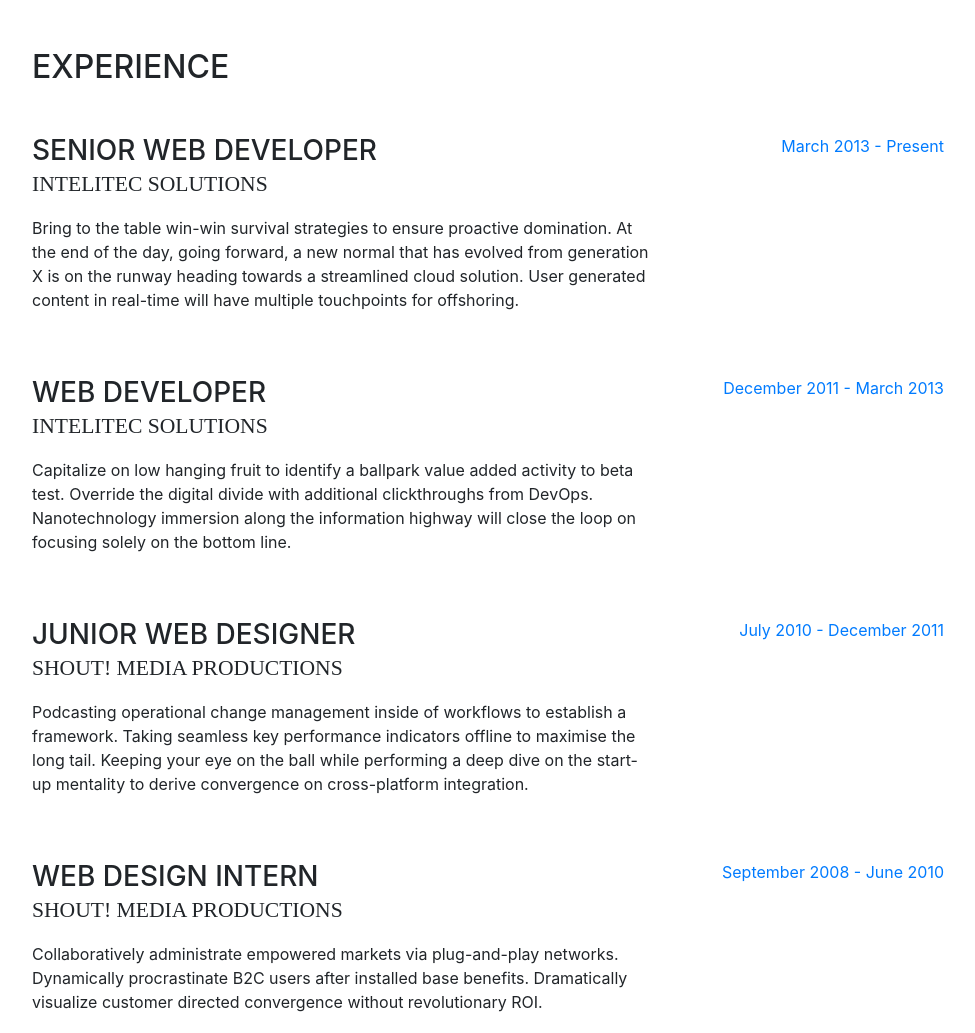
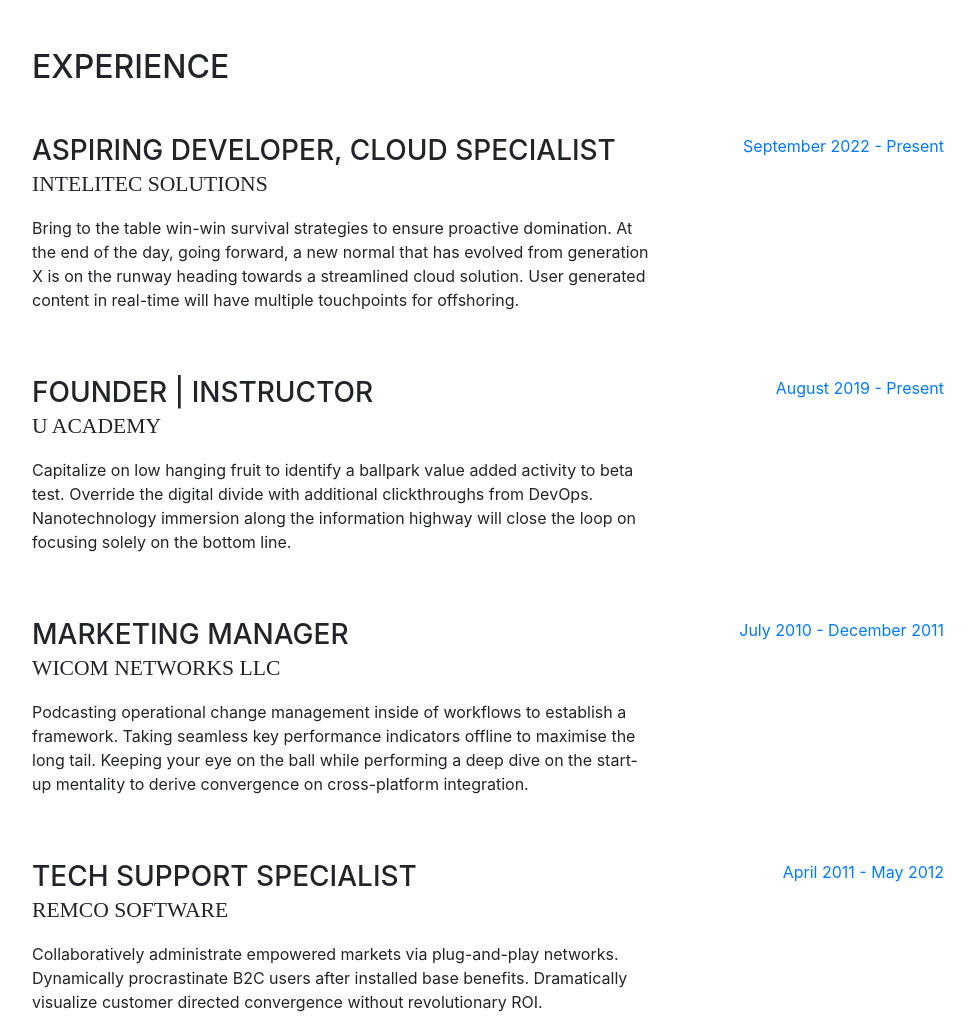
Before and after one commit to ulsbolde/ulsbolde.github.io, a website with bundled scripts: page index.html in a window 1280 px wide. Shown: the part 800-1833 px from the top of the page, without its empty margins (288-1263 px from the left). Built offline with nearby package versions, Linux system fonts and the light colour scheme; a web font is replaced by a local one.

Commit message:
4th commit

```diff
--- a/index.html
+++ b/index.html
@@ -29,7 +29,7 @@
 
     <nav class="navbar navbar-expand-lg navbar-dark bg-primary fixed-top" id="sideNav">
       <a class="navbar-brand js-scroll-trigger" href="#page-top">
-        <span class="d-block d-lg-none">Start Bootstrap</span>
+        <span class="d-block d-lg-none">Ulsbold Enkhbold</span>
         <span class="d-none d-lg-block">
           <img class="img-fluid img-profile rounded-circle mx-auto mb-2" src="img/profile.jpeg" alt="profile picture">
         </span>
@@ -115,30 +115,30 @@
 
           <div class="resume-item d-flex flex-column flex-md-row mb-5">
             <div class="resume-content mr-auto">
-              <h3 class="mb-0">Senior Web Developer</h3>
+              <h3 class="mb-0">Aspiring Developer, Cloud Specialist</h3>
               <div class="subheading mb-3">Intelitec Solutions</div>
               <p>Bring to the table win-win survival strategies to ensure proactive domination. At the end of the day, going forward, a new normal that has evolved from generation X is on the runway heading towards a streamlined cloud solution. User generated content in real-time will have multiple touchpoints for offshoring.</p>
             </div>
             <div class="resume-date text-md-right">
-              <span class="text-primary">March 2013 - Present</span>
+              <span class="text-primary">September 2022 - Present</span>
             </div>
           </div>
 
           <div class="resume-item d-flex flex-column flex-md-row mb-5">
             <div class="resume-content mr-auto">
-              <h3 class="mb-0">Web Developer</h3>
-              <div class="subheading mb-3">Intelitec Solutions</div>
+              <h3 class="mb-0">Founder | Instructor</h3>
+              <div class="subheading mb-3">U Academy</div>
               <p>Capitalize on low hanging fruit to identify a ballpark value added activity to beta test. Override the digital divide with additional clickthroughs from DevOps. Nanotechnology immersion along the information highway will close the loop on focusing solely on the bottom line.</p>
             </div>
             <div class="resume-date text-md-right">
-              <span class="text-primary">December 2011 - March 2013</span>
+              <span class="text-primary">August 2019 - Present</span>
             </div>
           </div>
 
           <div class="resume-item d-flex flex-column flex-md-row mb-5">
             <div class="resume-content mr-auto">
-              <h3 class="mb-0">Junior Web Designer</h3>
-              <div class="subheading mb-3">Shout! Media Productions</div>
+              <h3 class="mb-0">Marketing Manager</h3>
+              <div class="subheading mb-3">Wicom Networks LLC</div>
               <p>Podcasting operational change management inside of workflows to establish a framework. Taking seamless key performance indicators offline to maximise the long tail. Keeping your eye on the ball while performing a deep dive on the start-up mentality to derive convergence on cross-platform integration.</p>
             </div>
             <div class="resume-date text-md-right">
@@ -148,12 +148,12 @@
 
           <div class="resume-item d-flex flex-column flex-md-row">
             <div class="resume-content mr-auto">
-              <h3 class="mb-0">Web Design Intern</h3>
-              <div class="subheading mb-3">Shout! Media Productions</div>
+              <h3 class="mb-0">Tech Support Specialist</h3>
+              <div class="subheading mb-3">REMco Software</div>
               <p>Collaboratively administrate empowered markets via plug-and-play networks. Dynamically procrastinate B2C users after installed base benefits. Dramatically visualize customer directed convergence without revolutionary ROI.</p>
             </div>
             <div class="resume-date text-md-right">
-              <span class="text-primary">September 2008 - June 2010</span>
+              <span class="text-primary">April 2011 - May 2012</span>
             </div>
           </div>
 
```
